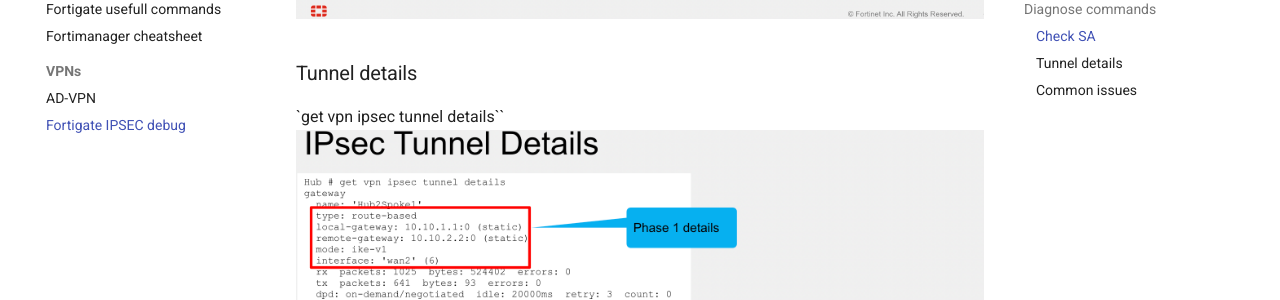
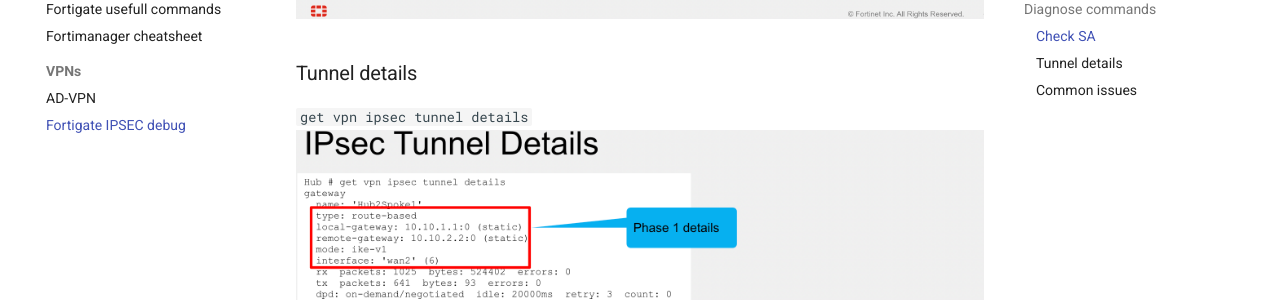
Before and after one commit to tristanlanoy/kb, an MkDocs documentation site: the page built from docs/Fortinet/VPNs/ipsec.md, in a window 1280 px wide and 900 px high, scrolled down 1352 px. Shown: the part 153-453 px from the top of the window. Built offline with MkDocs 1.6.1 and Material for MkDocs 9.7.7, drawn with Linux system fonts in a browser that asks for light colours.

Commit message:
fix: correct code block formatting in documentation

```diff
--- a/docs/Fortinet/VPNs/ipsec.md
+++ b/docs/Fortinet/VPNs/ipsec.md
@@ -18,7 +18,7 @@
 
 ### Tunnel details
 
-`get vpn ipsec tunnel details``
+`get vpn ipsec tunnel details`
 ![IPsecSA-Slide2](img/ipsec_2.png)
 
 ### Common issues
```
Also changed, not shown: docs/Fortinet/fortigate-diag.md (+2 -1 lines), docs/Fortinet/fortimanager.md (+2 -1 lines).
